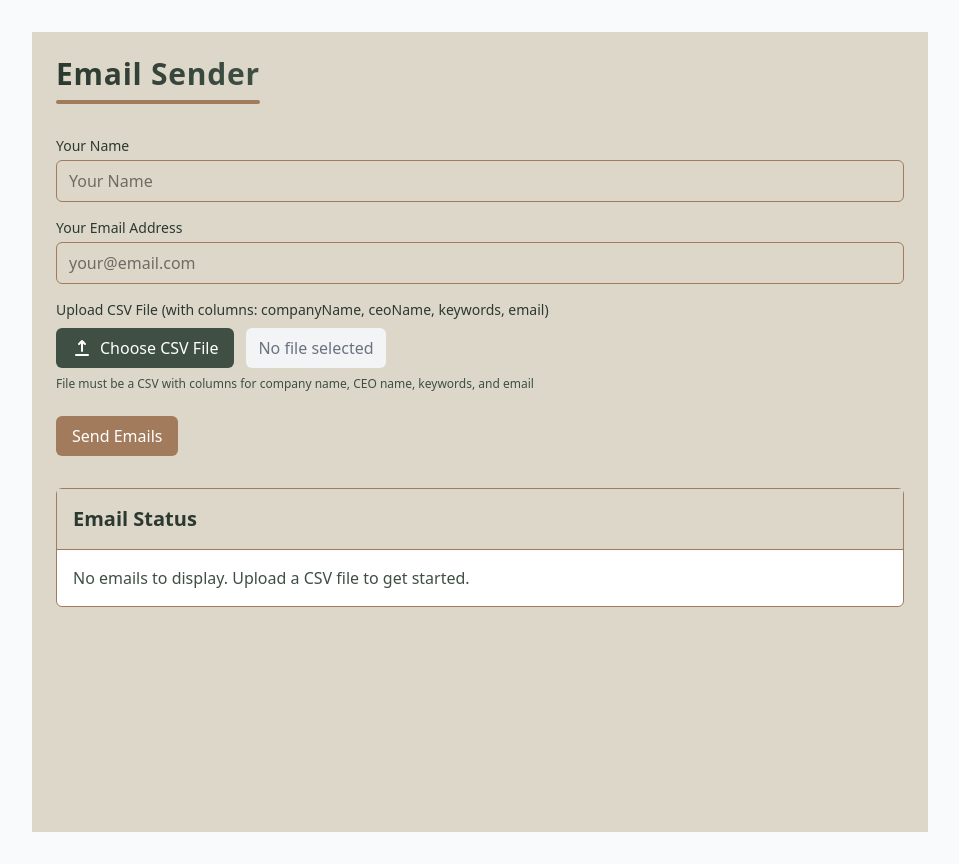
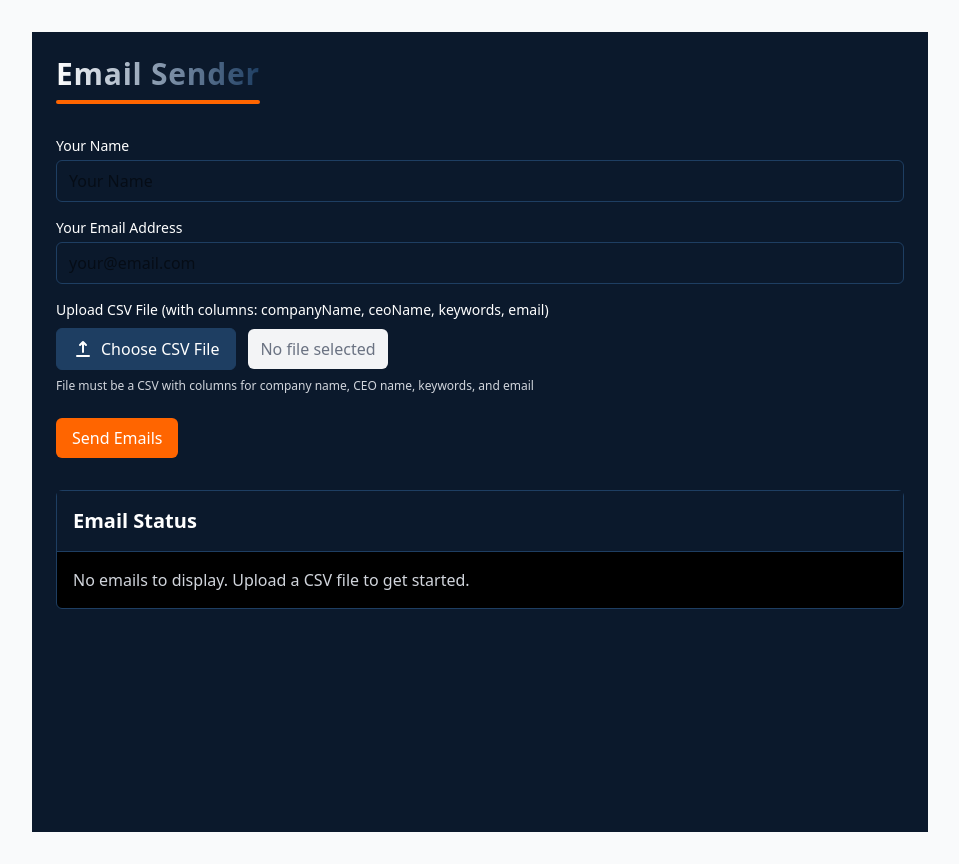
Before and after one commit to Albez0-An7h/BetterEmailSender, a React (Vite) app: page / in a window 1280 px wide. Shown: the whole page, without its empty margins (160-1119 px from the left). Built offline with nearby package versions, Linux system fonts and the light colour scheme.

Commit message:
Update EmailSender.tsx

```diff
--- a/src/EmailSender.tsx
+++ b/src/EmailSender.tsx
@@ -289,9 +289,9 @@ const EmailSender = () => {
     };
 
     return (
-        <div className="max-w-4xl mx-auto p-6 bg-[#DCD7C9] min-h-screen">
-            <h1 className="text-3xl font-bold mb-8 text-[#2C3930] relative pb-3 inline-block after:content-[''] after:absolute after:bottom-0 after:left-0 after:w-full after:h-1 after:bg-[#A27B5C] after:rounded tracking-wide">
-                <span className="bg-gradient-to-r from-[#2C3930] to-[#3F4F44] text-transparent bg-clip-text">Email Sender</span>
+        <div className="max-w-4xl mx-auto p-6 bg-[#0B192C] min-h-screen">
+            <h1 className="text-3xl font-bold mb-8 text-white relative pb-3 inline-block after:content-[''] after:absolute after:bottom-0 after:left-0 after:w-full after:h-1 after:bg-[#FF6500] after:rounded tracking-wide">
+                <span className="bg-gradient-to-r from-white to-[#1E3E62] text-transparent bg-clip-text">Email Sender</span>
             </h1>
 
             {errorMessage && (
@@ -302,7 +302,7 @@ const EmailSender = () => {
 
             <form onSubmit={sendEmails} className="mb-8">
                 <div className="mb-4">
-                    <label htmlFor="name" className="block text-sm font-medium text-[#2C3930] mb-1">
+                    <label htmlFor="name" className="block text-sm font-medium text-white mb-1">
                         Your Name
                     </label>
                     <input
@@ -310,14 +310,14 @@ const EmailSender = () => {
                         id="name"
                         value={senderName}
                         onChange={handleNameChange}
-                        className="w-full px-3 py-2 border border-[#A27B5C] rounded-md focus:outline-none focus:ring-2 focus:ring-[#3F4F44]"
+                        className="w-full px-3 py-2 border border-[#1E3E62] rounded-md focus:outline-none focus:ring-2 focus:ring-[#FF6500]"
                         placeholder="Your Name"
                         required
                     />
                 </div>
 
                 <div className="mb-4">
-                    <label htmlFor="email" className="block text-sm font-medium text-[#2C3930] mb-1">
+                    <label htmlFor="email" className="block text-sm font-medium text-white mb-1">
                         Your Email Address
                     </label>
                     <input
@@ -325,14 +325,14 @@ const EmailSender = () => {
                         id="email"
                         value={senderEmail}
                         onChange={handleEmailChange}
-                        className="w-full px-3 py-2 border border-[#A27B5C] rounded-md focus:outline-none focus:ring-2 focus:ring-[#3F4F44]"
+                        className="w-full px-3 py-2 border border-[#1E3E62] rounded-md focus:outline-none focus:ring-2 focus:ring-[#FF6500]"
                         placeholder="your@email.com"
                         required
                     />
                 </div>
 
                 <div className="mb-6">
-                    <label htmlFor="csvFile" className="block text-sm font-medium text-[#2C3930] mb-2">
+                    <label htmlFor="csvFile" className="block text-sm font-medium text-white mb-2">
                         Upload CSV File (with columns: companyName, ceoName, keywords, email)
                     </label>
                     <div className="flex flex-col sm:flex-row sm:items-center gap-3">
@@ -347,18 +347,18 @@ const EmailSender = () => {
                         <button
                             type="button"
                             onClick={triggerFileInput}
-                            className="px-4 py-2 rounded-md text-white bg-[#3F4F44] hover:bg-[#2C3930] transition-colors flex items-center justify-center"
+                            className="px-4 py-2 rounded-md text-white bg-[#1E3E62] hover:bg-[#0B192C] hover:shadow-[0_0_10px_#1E3E62] transition-all flex items-center justify-center border border-[#1E3E62]"
                         >
                             <svg xmlns="http://www.w3.org/2000/svg" className="h-5 w-5 mr-2" viewBox="0 0 20 20" fill="currentColor">
                                 <path fillRule="evenodd" d="M3 17a1 1 0 011-1h12a1 1 0 110 2H4a1 1 0 01-1-1zM6.293 6.707a1 1 0 010-1.414l3-3a1 1 0 011.414 0l3 3a1 1 0 01-1.414 1.414L11 5.414V13a1 1 0 11-2 0V5.414L7.707 6.707a1 1 0 01-1.414 0z" clipRule="evenodd" />
                             </svg>
                             Choose CSV File
                         </button>
-                        <div className={`rounded-md px-3 py-2 overflow-hidden text-ellipsis ${selectedFileName ? 'bg-white border border-[#A27B5C] text-[#2C3930]' : 'bg-gray-100 text-gray-500'}`}>
+                        <div className={`rounded-md px-3 py-2 overflow-hidden text-ellipsis ${selectedFileName ? 'bg-white border border-[#1E3E62] text-[#000000]' : 'bg-gray-100 text-gray-500'}`}>
                             {selectedFileName || 'No file selected'}
                         </div>
                     </div>
-                    <p className="text-xs text-[#3F4F44] mt-2">
+                    <p className="text-xs text-gray-300 mt-2">
                         File must be a CSV with columns for company name, CEO name, keywords, and email
                     </p>
                 </div>
@@ -367,42 +367,42 @@ const EmailSender = () => {
                     type="submit"
                     disabled={isLoading}
                     className={`px-4 py-2 rounded-md text-white ${isLoading
-                        ? 'bg-[#3F4F44] opacity-70 cursor-not-allowed'
-                        : 'bg-[#A27B5C] hover:bg-[#2C3930]'}`}
+                        ? 'bg-[#1E3E62] opacity-70 cursor-not-allowed'
+                        : 'bg-[#FF6500] hover:bg-[#FF6500]/80'}`}
                 >
                     {isLoading ? 'Sending Emails...' : 'Send Emails'}
                 </button>
             </form>
 
-            <div className="border border-[#A27B5C] rounded-md bg-white">
-                <h2 className="text-xl font-semibold p-4 border-b border-[#A27B5C] text-[#2C3930] bg-[#DCD7C9]">Email Status</h2>
+            <div className="border border-[#1E3E62] rounded-md bg-[#000000]">
+                <h2 className="text-xl font-semibold p-4 border-b border-[#1E3E62] text-white bg-[#0B192C]">Email Status</h2>
 
                 {emailStatuses.length > 0 ? (
-                    <div className="divide-y divide-[#A27B5C]">
+                    <div className="divide-y divide-[#1E3E62]">
                         {emailStatuses.map((status, index) => (
                             <div key={index} className="p-4 flex justify-between items-center">
                                 <div>
-                                    <p className="font-medium text-[#2C3930]">{status.companyName}</p>
-                                    <p className="text-sm text-[#3F4F44]">{status.email}</p>
+                                    <p className="font-medium text-white">{status.companyName}</p>
+                                    <p className="text-sm text-gray-300">{status.email}</p>
                                     {status.error && (
-                                        <p className="text-xs text-red-600 mt-1">{status.error}</p>
+                                        <p className="text-xs text-red-400 mt-1">{status.error}</p>
                                     )}
                                 </div>
                                 <div className="flex items-center gap-2">
                                     {status.status === 'pending' && (
-                                        <span className="bg-[#DCD7C9] text-[#2C3930] py-1 px-3 rounded-full text-sm border border-[#A27B5C]">
+                                        <span className="bg-[#0B192C] text-white py-1 px-3 rounded-full text-sm border border-[#1E3E62]">
                                             Pending
                                         </span>
                                     )}
                                     {status.status === 'sent' && (
                                         <>
-                                            <span className="bg-green-100 text-green-800 py-1 px-3 rounded-full text-sm">
+                                            <span className="bg-[#FF6500]/20 text-[#FF6500] py-1 px-3 rounded-full text-sm">
                                                 Sent
                                             </span>
                                             {status.content && (
                                                 <button
                                                     onClick={() => viewEmailContent(status)}
-                                                    className="text-sm text-[#2C3930] underline"
+                                                    className="text-sm text-[#FF6500] underline"
                                                 >
                                                     View
                                                 </button>
@@ -419,21 +419,21 @@ const EmailSender = () => {
                         ))}
                     </div>
                 ) : (
-                    <p className="p-4 text-[#3F4F44]">No emails to display. Upload a CSV file to get started.</p>
+                    <p className="p-4 text-gray-300">No emails to display. Upload a CSV file to get started.</p>
                 )}
             </div>
 
             {/* Email content modal */}
             {selectedEmail && (
-                <div className="fixed inset-0 bg-black bg-opacity-50 flex items-center justify-center p-4 z-50">
-                    <div className="bg-white rounded-lg max-w-2xl w-full max-h-[80vh] overflow-auto">
-                        <div className="p-4 border-b border-[#A27B5C] flex justify-between items-center">
-                            <h3 className="text-lg font-medium text-[#2C3930]">
+                <div className="fixed inset-0 bg-black bg-opacity-80 flex items-center justify-center p-4 z-50">
+                    <div className="bg-[#0B192C] rounded-lg max-w-2xl w-full max-h-[80vh] overflow-auto border border-[#1E3E62]">
+                        <div className="p-4 border-b border-[#1E3E62] flex justify-between items-center">
+                            <h3 className="text-lg font-medium text-white">
                                 Email to: {selectedEmail.companyName}
                             </h3>
                             <button
                                 onClick={closeEmailContent}
-                                className="text-[#3F4F44] hover:text-[#2C3930]"
+                                className="text-gray-300 hover:text-white"
                             >
                                 <svg xmlns="http://www.w3.org/2000/svg" className="h-6 w-6" fill="none" viewBox="0 0 24 24" stroke="currentColor">
                                     <path strokeLinecap="round" strokeLinejoin="round" strokeWidth={2} d="M6 18L18 6M6 6l12 12" />
@@ -441,11 +441,11 @@ const EmailSender = () => {
                             </button>
                         </div>
                         <div className="p-4 whitespace-pre-wrap">
-                            <div className="p-3 bg-[#DCD7C9] rounded mb-2 border border-[#A27B5C]">
-                                <p className="text-sm text-[#2C3930]"><strong>To:</strong> {selectedEmail.email}</p>
-                                <p className="text-sm text-[#2C3930]"><strong>From:</strong> {senderEmail}</p>
+                            <div className="p-3 bg-[#000000] rounded mb-2 border border-[#1E3E62]">
+                                <p className="text-sm text-white"><strong>To:</strong> {selectedEmail.email}</p>
+                                <p className="text-sm text-white"><strong>From:</strong> {senderEmail}</p>
                             </div>
-                            <div className="text-[#3F4F44]">{selectedEmail.content}</div>
+                            <div className="text-gray-300">{selectedEmail.content}</div>
                         </div>
                     </div>
                 </div>
```
